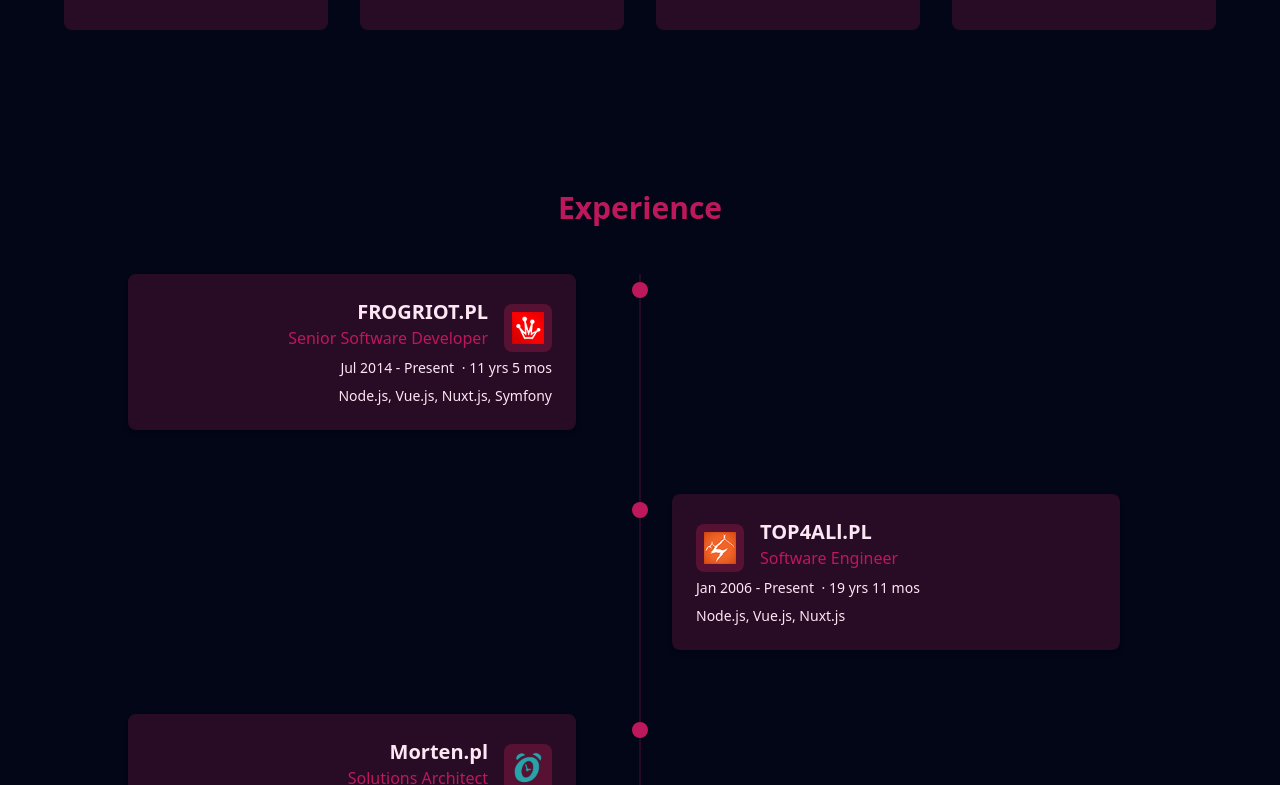
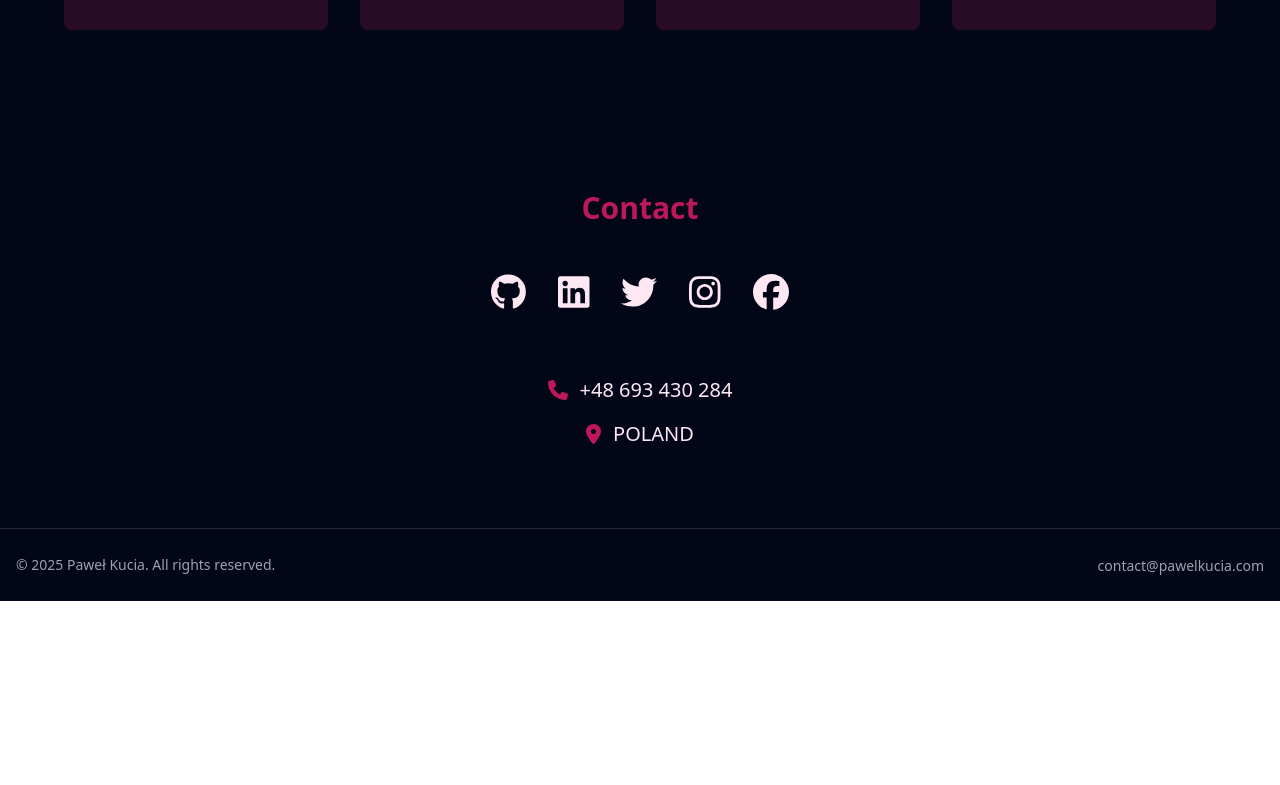
Before and after one commit to pawelkucia/pawelkucia-com, a Nuxt app: page / in a window 1280 px wide. Shown: the part 1155-1940 px from the top of the page. After the commit the page ends 1756 px from the top, so only its background shows below. Built offline with nearby package versions, Linux system fonts and the light colour scheme.

Commit message:
Hidden experience setion.

```diff
--- a/components/Navigation.vue
+++ b/components/Navigation.vue
@@ -31,7 +31,7 @@
 const menuItems = [
   { name: 'Home', id: 'home' },
   { name: 'Tech stack', id: 'tech-stack' },
-  { name: 'Experience', id: 'experience' },
+  // { name: 'Experience', id: 'experience' },
   { name: 'Contact', id: 'contact' }
 ]
 
--- a/pages/index.vue
+++ b/pages/index.vue
@@ -78,7 +78,7 @@
       </section>
 
       <!-- Experience Section -->
-      <section id="experience" class="container mx-auto px-4 py-20">
+      <section v-if="false" id="experience" class="container mx-auto px-4 py-20">
         <h2 class="text-3xl font-bold mb-12 text-pink-700 text-center">Experience</h2>
         <div class="relative max-w-5xl mx-auto">
           <!-- Timeline Line -->
@@ -123,7 +123,7 @@
       </section>
 
       <!-- Testimonials Section -->
-      <section id="testimonials" class="container mx-auto px-4 py-20">
+      <section v-if="false" id="testimonials" class="container mx-auto px-4 py-20">
         <h2 class="text-3xl font-bold mb-12 text-pink-700 text-center">What People Say</h2>
         <div class="grid grid-cols-1 md:grid-cols-2 lg:grid-cols-3 gap-8 max-w-6xl mx-auto">
           <div v-for="testimonial in testimonials" :key="testimonial.id"
```
